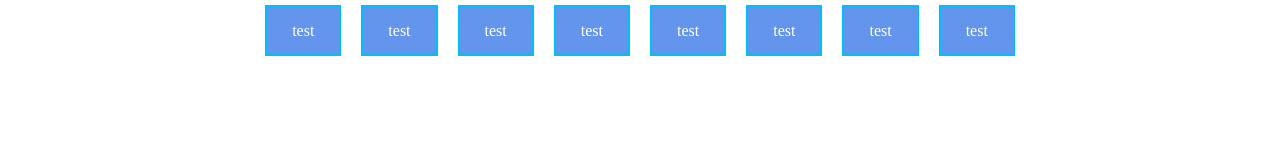
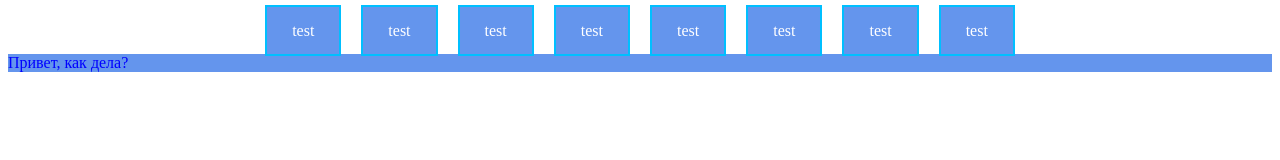
Before and after one commit to Grisha4455/First, a plain HTML site: page index.html in a window 1280 px wide. Drawn offline with Linux system fonts and the light colour scheme.

Commit message:
add file index.html and style.css

```diff
--- a/css/style.css
+++ b/css/style.css
@@ -25,3 +25,7 @@ a:hover {
     background: deepskyblue;
     border: 2px solid cornflowerblue;
 }
+.test {
+    color: blue;
+    background: cornflowerblue;
+}
--- a/index.html
+++ b/index.html
@@ -18,6 +18,9 @@
             <li><a href="/">test</a></li>
         </ul>
     </header>
+    <div class="test">
+        Привет, как дела?
+    </div>
 <footer>
     <script src="js/flow.js"></script>
 </footer>
```
